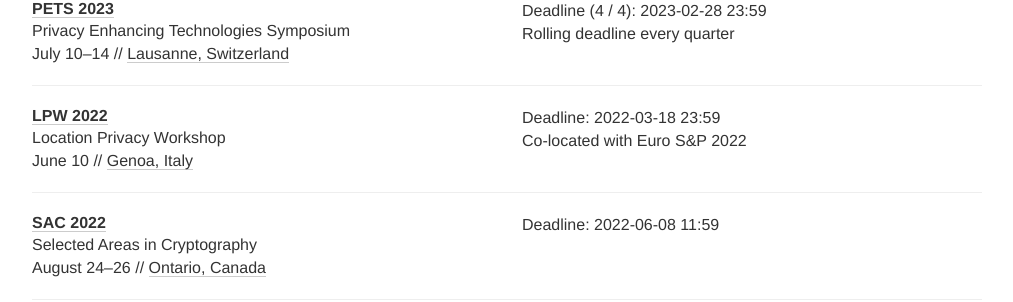
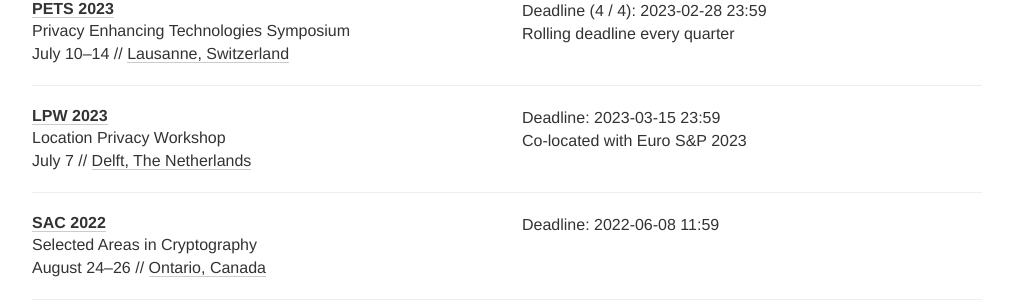
Before and after one commit to sec-deadlines/sec-deadlines.github.io, a Jekyll site: the page built from index.html, in a window 1280 px wide and 900 px high, scrolled down 3921 px. Shown: the part 153-455 px from the top of the window, without its empty margins (133-1146 px from the left). Built offline with Jekyll 4.4.1, drawn with Linux system fonts in a browser that asks for light colours; nearby versions of some CDN libraries; comment, search, counter and statistics services are not loaded.

Commit message:
LPW 2023

```diff
--- a/_data/conferences.yml
+++ b/_data/conferences.yml
@@ -214,13 +214,12 @@
 
 - name: LPW
   description: Location Privacy Workshop
-  year: 2022
-  link: http://security.ucc.ie/lpw22/
-  deadline: ["2022-03-18 23:59"]
-  comment: Co-located with Euro S&P 2022
-  timezone: Etc/GMT+11
-  date: June 10
-  place: Genoa, Italy
+  year: 2023
+  link: http://security.ucc.ie/lpw23/
+  deadline: ["2023-03-15 23:59"]
+  comment: Co-located with Euro S&P 2023
+  date: July 7
+  place: Delft, The Netherlands
   tags: [SEC, PRIV, CRYPTO, SHOP]
 
 # Crypto
```
